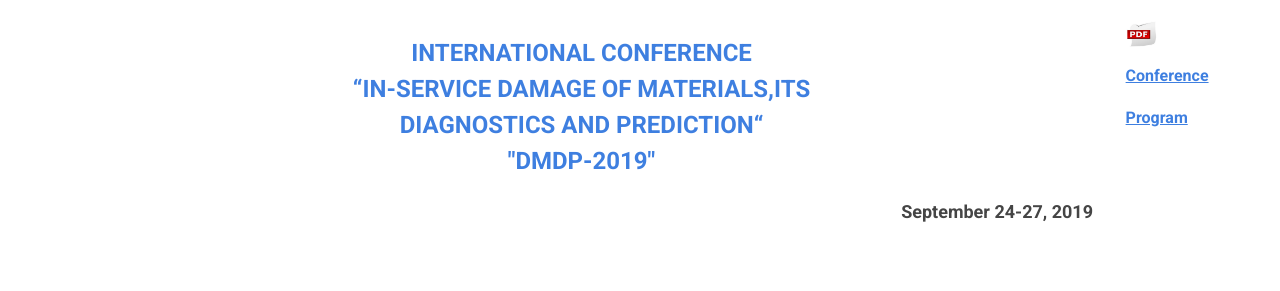
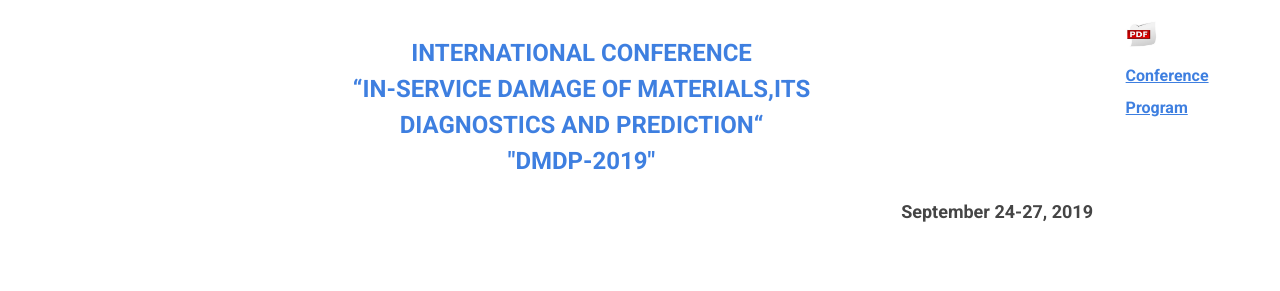
Before and after one commit to sivanchenko/dmdp.tntu.edu.ua, a Jekyll site: the page built from index.md, in a window 1280 px wide. Shown: the top 291 px of the page. Built offline with Jekyll 4.4.1, drawn with Linux system fonts in a browser that asks for light colours.

Commit message:
add file Program-DMDP-2019.pdf to assets/docs/ and edit link Conference Program in default.html

```diff
--- a/_layouts/default.html
+++ b/_layouts/default.html
@@ -41,18 +41,13 @@
             <div class="page-header__right">
                 <ul class="page-header__downloads">
                     <li>
-                        <a href="https://drive.google.com/file/d/0B9rpSW0lUVZfZWVUV09MeWRLQzg/view" class="page-header__link" target="_blank">
+                        <a href="/assets/docs/Program-DMDP-2019.pdf" class="page-header__link" target="_blank">
                             <img src="{{ site.baseurl }}/assets/img/download-icon.jpg" alt="download">
                         </a>
                     </li>
                     <li>
-                        <a href="https://drive.google.com/file/d/0B9rpSW0lUVZfZWVUV09MeWRLQzg/view" class="page-header__link" target="_blank">
-                            Conference
-                        </a>
-                    </li>
-                    <li>
-                        <a href="https://drive.google.com/file/d/0B9rpSW0lUVZfZWVUV09MeWRLQzg/view" class="page-header__link" target="_blank">
-                            Program
+                        <a href="/assets/docs/Program-DMDP-2019.pdf" class="page-header__link" target="_blank">
+                            Conference Program
                         </a>
                     </li>
                 </ul>
```
Also changed, not shown: 1 other file.
